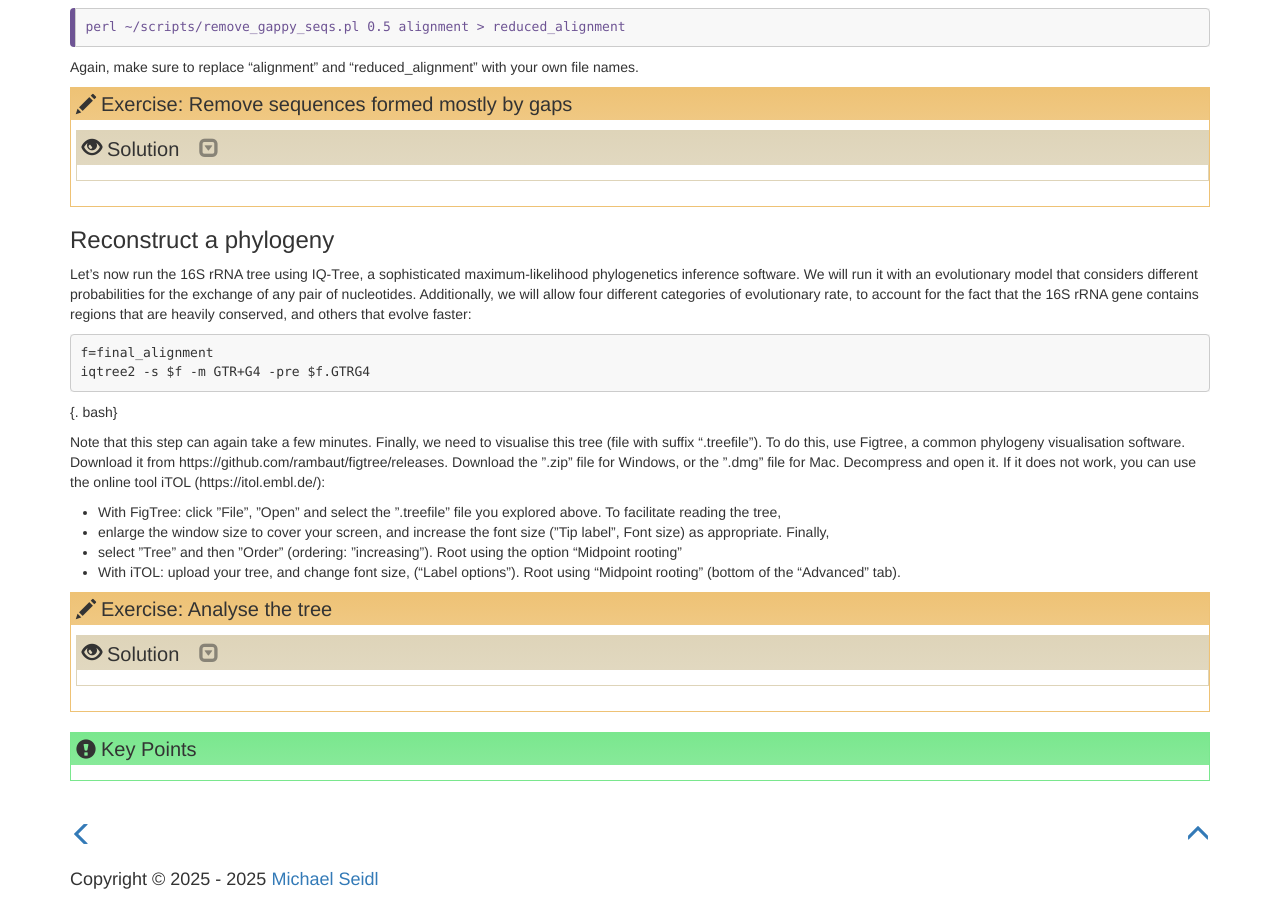
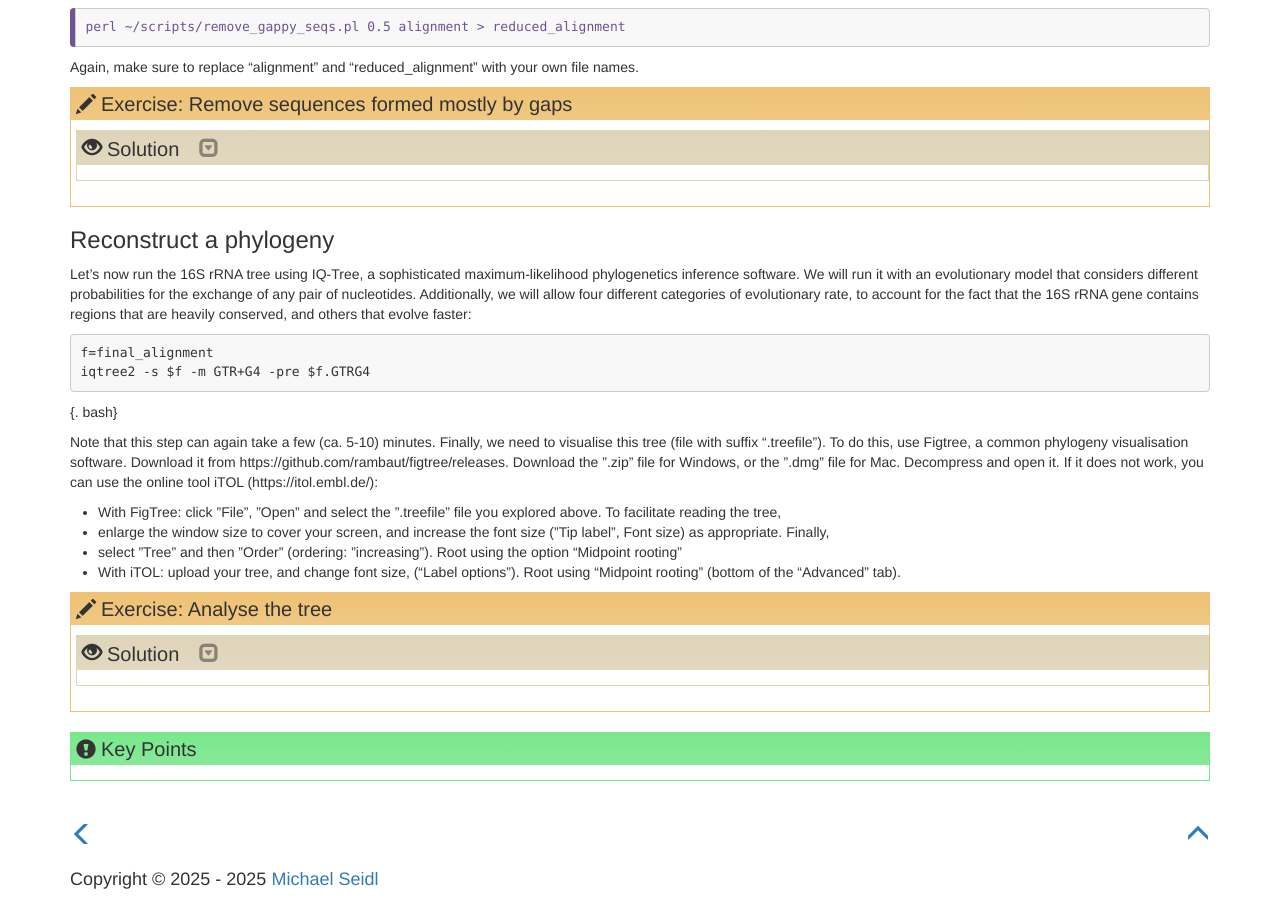
Before and after one commit to TeamMGE/GenomeBioinformaticsCourse, a Jekyll site: the page built from _episodes/22-COOII.md, in a window 1280 px wide and 900 px high, scrolled down 2400 px. Built offline with Jekyll 4.4.1, drawn with Linux system fonts in a browser that asks for light colours; some of the changed lines change nothing that is shown.

Commit message:
Update 22-COOII.md

```diff
--- a/_episodes/22-COOII.md
+++ b/_episodes/22-COOII.md
@@ -244,7 +244,7 @@
 ~~~
 {. bash}
 
-Note that this step can again take a few minutes. Finally, we need to visualise this tree (file with suffix “.treefile”).
+Note that this step can again take a few (ca. 5-10) minutes. Finally, we need to visualise this tree (file with suffix “.treefile”).
 To do this, use Figtree, a common phylogeny visualisation software. Download it from https://github.com/rambaut/figtree/releases.
 Download the ”.zip” file for Windows, or the ”.dmg” file for Mac. Decompress and open it. If it does not work, you can use the online
 tool iTOL (https://itol.embl.de/):
@@ -255,11 +255,13 @@
 
 > ## Exercise: Analyse the tree
 >>
->> Does your tree make sense, in general?
->> Are sequences from the same taxonomic group generally clustered?
->> Is the root in the correct place? Do all sequences from the same genome cluster together?
->> What species do you think your 16S rRNA sequences represent?
->> Can you classify both of your archaeal bins?
+>> - Does your tree make sense, in general?
+>> - Are sequences from the same taxonomic group generally clustered?
+>> - Is the root in the correct place? Can you identify which place is correct, and reroot the tree there?
+>> - Do all sequences from the same genome cluster together?
+>> - What species do you think your 16S rRNA sequences represent?
+>> - Can you classify both of your archaeal bins?
+>>
 >> ## Solution
 >>
 > {: .solution}
```
